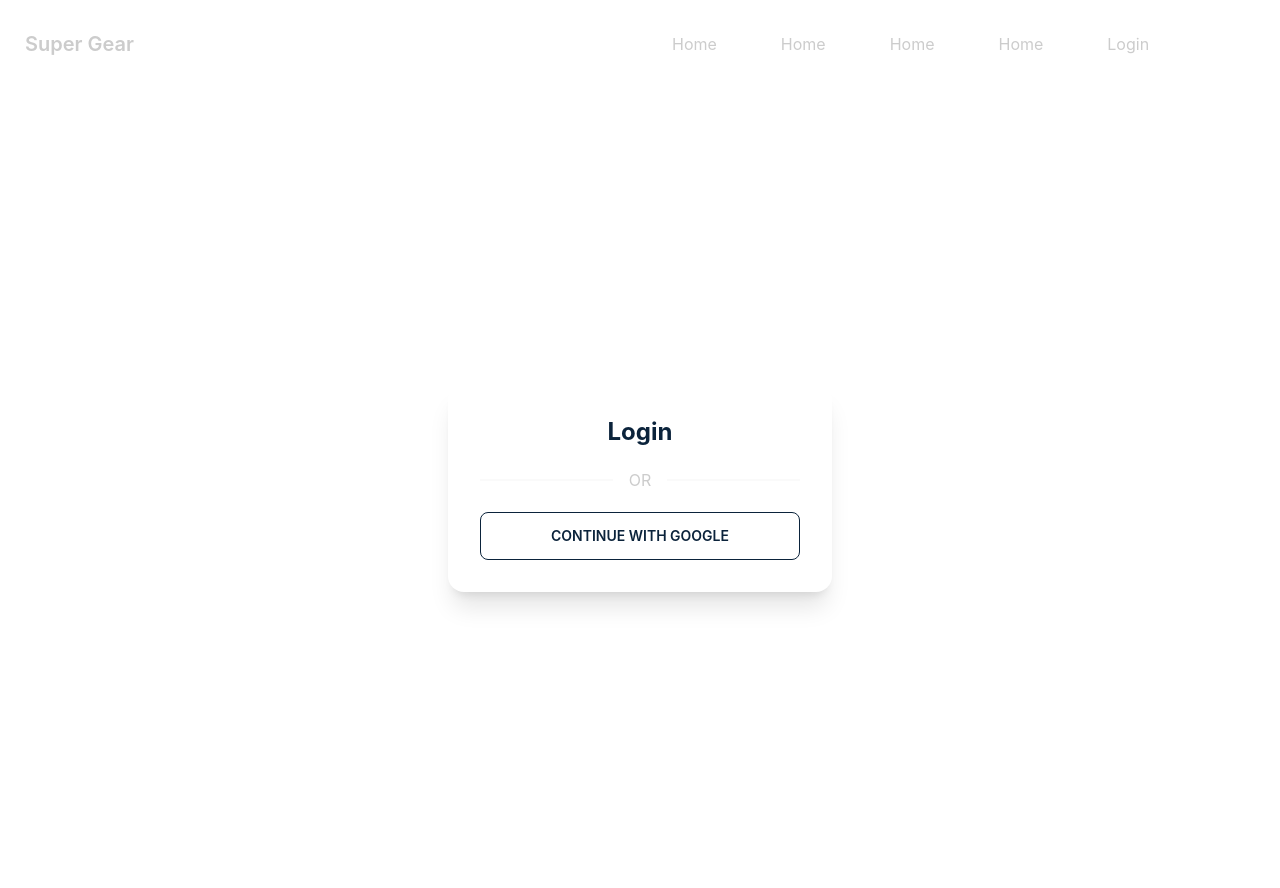
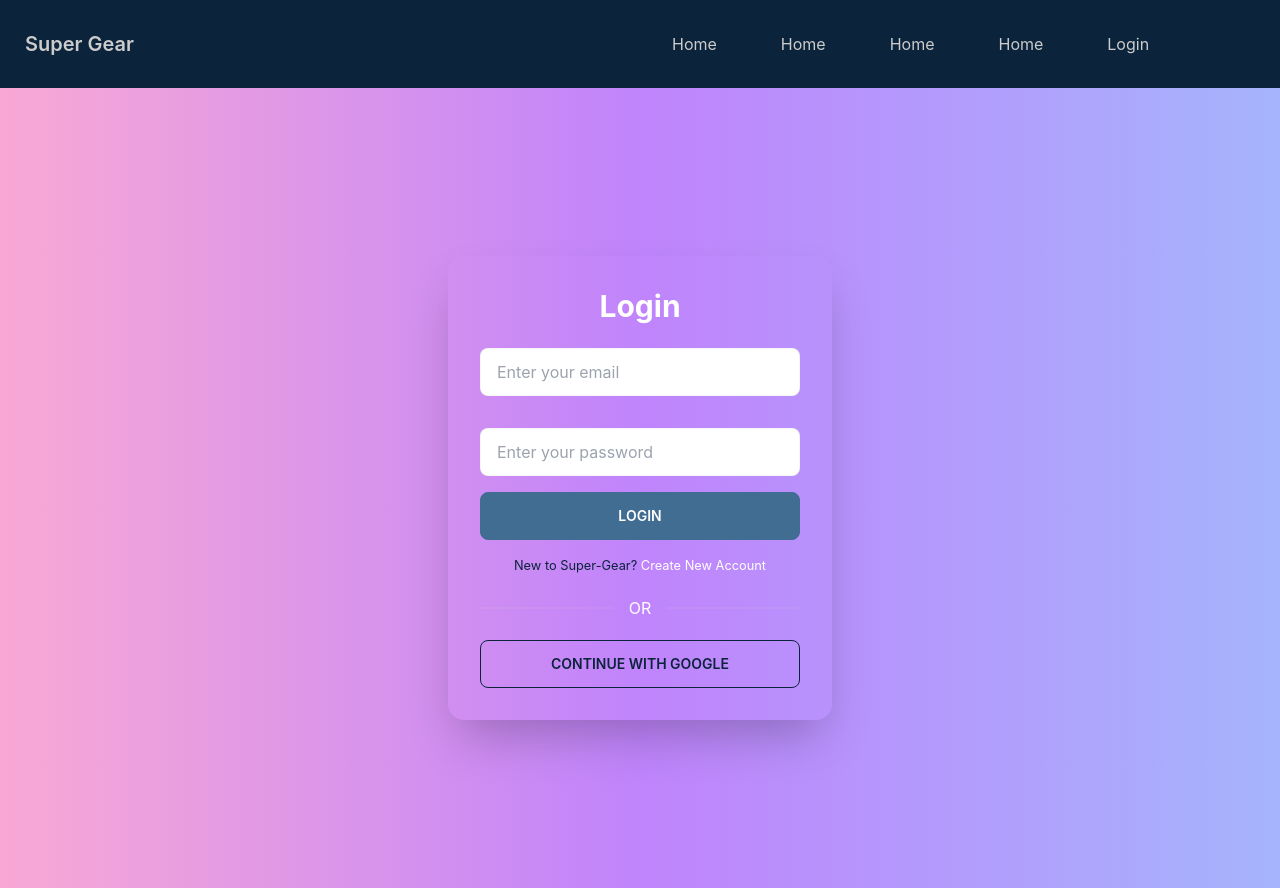
Before and after one commit to owakeelAhmmed/Assignment-12, a React (Create React App) app: page /login in a window 1280 px wide. Built offline with nearby package versions, Linux system fonts and the light colour scheme; no server answers.

Commit message:
Login page done

```diff
--- a/package.json
+++ b/package.json
@@ -11,6 +11,7 @@
     "react": "^18.1.0",
     "react-dom": "^18.1.0",
     "react-firebase-hooks": "^5.0.3",
+    "react-hook-form": "^7.31.2",
     "react-router-dom": "^6.3.0",
     "react-scripts": "5.0.1",
     "web-vitals": "^2.1.4"
--- a/src/Pages/Home/Home.js
+++ b/src/Pages/Home/Home.js
@@ -6,7 +6,7 @@ import Summary from '../Summary/Summary';
 
 const Home = () => {
     return (
-        <section className='bg-primary h-60'>
+        <section className=' h-60'>
             <Headder/>
             <Product/>
             <Summary/>
--- a/src/Pages/Login/Login.js
+++ b/src/Pages/Login/Login.js
@@ -1,23 +1,103 @@
 import React from 'react';
-import { useSignInWithGoogle } from 'react-firebase-hooks/auth';
-
+import { useSignInWithEmailAndPassword, useSignInWithGoogle } from 'react-firebase-hooks/auth';
+import { useForm } from 'react-hook-form';
+import { Link } from 'react-router-dom';
 import auth from '../../firebase.init';
+import Loding from '../Shared/Loading';
 
 const Login = () => {
-  const [signInWithGoogle, user, loading, error] = useSignInWithGoogle(auth);
+  const [signInWithGoogle, gUser, gLoading, gError] = useSignInWithGoogle(auth);
+  const { register, formState: { errors }, handleSubmit } = useForm();
 
-  if(user){
-    console.log(user)
+  const [
+    signInWithEmailAndPassword,
+    user,
+    loading,
+    error,
+  ] = useSignInWithEmailAndPassword(auth);
+  let signInError;
+
+  if( loading || gLoading){
+    return <Loding/>
   }
 
+  if(user || gUser){
+    console.log(user || gUser)
+  }
 
+  if( error || gError){
+    signInError= <p className='text-red-600 text-center'><small>{error?.message || gError?.message}</small></p>
+  }
+  const onSubmit = data => {
+    console.log(data);
+  signInWithEmailAndPassword(data.email, data.password)
+
+  }
 
   return (
-    <div className='flex h-screen justify-center items-center'>
-      <div className=" card w-96 bg-base-100 shadow-xl ">
+    <section className='bg-gradient-to-r from-pink-300  via-purple-400 to-indigo-300'>
+      <div className='flex h-screen justify-center items-center'>
+      <div className=" card w-96 border-gray-400 shadow-2xl ">
           <div className="card-body">
-            <h2 className=" text-primary text-center font-bold text-2xl">Login</h2>
-            <div className="divider">OR</div>
+            <h2 className=" text-white text-center font-bold text-3xl">Login</h2>
+
+            <form onSubmit={handleSubmit(onSubmit)}>
+
+            <div class="form-control w-full max-w-xs">
+                  <label class="label">
+                    <span class="label-text text-primary"></span>
+                  </label>
+                  <input
+                  type="email"
+                  placeholder="Enter your email"
+                  class="input input-bordered w-full max-w-xs"
+                  {...register("email", {
+                    required:{
+                      value: true,
+                      message: 'Email is Required'
+                    },
+                    pattern: {
+                      value: /[a-z0-9]+@[a-z]+\.[a-z]{2,3}/,
+                      message: 'Enter a valid Email'
+                    }
+                  })}
+                  />
+                  <label class="label">
+                    {errors.email?.type === 'required' && <span class="label-text-alt font-bold text-red-600">{errors.email.message}</span>}
+                    {errors.email?.type === 'pattern' && <span class="label-text-alt font-bold text-red-600">{errors.email.message}</span>}
+                  </label>
+            </div>
+            <div class="form-control w-full max-w-xs">
+                  <label class="label">
+                    <span class="label-text text-primary"></span>
+                  </label>
+                  <input
+                  type="password"
+                  placeholder="Enter your password"
+                  class="input input-bordered w-full max-w-xs"
+                  {...register("password", {
+                    required:{
+                      value: true,
+                      message: 'Password is Required'
+                    },
+                    minLength: {
+                      value: 6,
+                      message: 'Must be 6 characters'
+                    }
+                  })}
+                  />
+                  <label class="label">
+                    {errors.password?.type === 'required' && <span class="label-text-alt font-bold text-red-600">{errors.password.message}</span>}
+                    {errors.password?.type === 'minLength' && <span class="label-text-alt font-bold text-red-600">{errors.password.message}</span>}
+                  </label>
+            </div>
+                  {signInError}
+
+                <input className='btn w-full max-w-xs text-white' type="submit" value="Login" />
+          </form>
+                  <small className='text-center text-primary mt-2'>New to Super-Gear? <Link to='/singup' className="text-white">Create New Account</Link></small>
+            <div className="divider text-white co">OR</div>
+
             <button
               onClick={() => signInWithGoogle()}
               className="btn btn-outline btn-primary">
@@ -26,6 +106,7 @@ const Login = () => {
           </div>
         </div>
     </div>
+    </section>
   );
 };
 
--- /dev/null
+++ b/src/Pages/Shared/Loading.js
@@ -0,0 +1,11 @@
+import React from 'react';
+
+const Loading = () => {
+  return (
+    <div class="h-screen flex items-center justify-center ">
+        <div class="w-16 h-16 border-b-2 border-gray-900 rounded-full animate-spin"></div>
+    </div>
+  );
+};
+
+export default Loading;
--- a/src/Pages/Shared/Navbar.js
+++ b/src/Pages/Shared/Navbar.js
@@ -18,7 +18,7 @@ function Navbar() {
          </>
 
     return (
-      <div className="navbar bg-base-100">
+      <div className="navbar bg-primary">
       <div className="navbar-start">
         <div className="dropdown">
           <label tabindex="0" className="btn btn-ghost lg:hidden">
--- a/src/Pages/Summary/cards.js
+++ b/src/Pages/Summary/cards.js
@@ -9,7 +9,7 @@ const cards = () => {
   return (
     <section>
         <div className='flex gap-3 '>
-        <div className="card w-96 bg-primary shadow-xl">
+        <div className="card  bg-primary shadow-xl">
               <div className="card-body">
                 <div className="flex justify-center">
                 <img className=' w-20' src={img1} alt="" />
@@ -18,7 +18,7 @@ const cards = () => {
                 <p className='justify-center'>If a dog chews shoes whose shoes does he choose?</p>
               </div>
             </div>
-          <div className="card w-96 bg-primary shadow-xl">
+          <div className="card  bg-primary shadow-xl">
               <div className="card-body">
                 <div className="flex justify-center">
                 <img className=' w-20' src={img2} alt="" />
@@ -27,7 +27,7 @@ const cards = () => {
                 <p className='justify-center'>If a dog chews shoes whose shoes does he choose?</p>
               </div>
             </div>
-          <div className="card w-96 bg-primary shadow-xl">
+          <div className="card  bg-primary shadow-xl">
               <div className="card-body">
                 <div className="flex justify-center">
                 <img className=' w-20' src={img3} alt="" />
@@ -36,7 +36,7 @@ const cards = () => {
                 <p className='justify-center'>If a dog chews shoes whose shoes does he choose?</p>
               </div>
             </div>
-          <div className="card w-96 bg-primary shadow-xl">
+          <div className="card  bg-primary shadow-xl">
               <div className="card-body">
                 <div className="flex justify-center">
                 <img className=' w-20' src={img4} alt="" />
```
Also changed, not shown: 1 other file (tests, documents, lock files or other folders).
